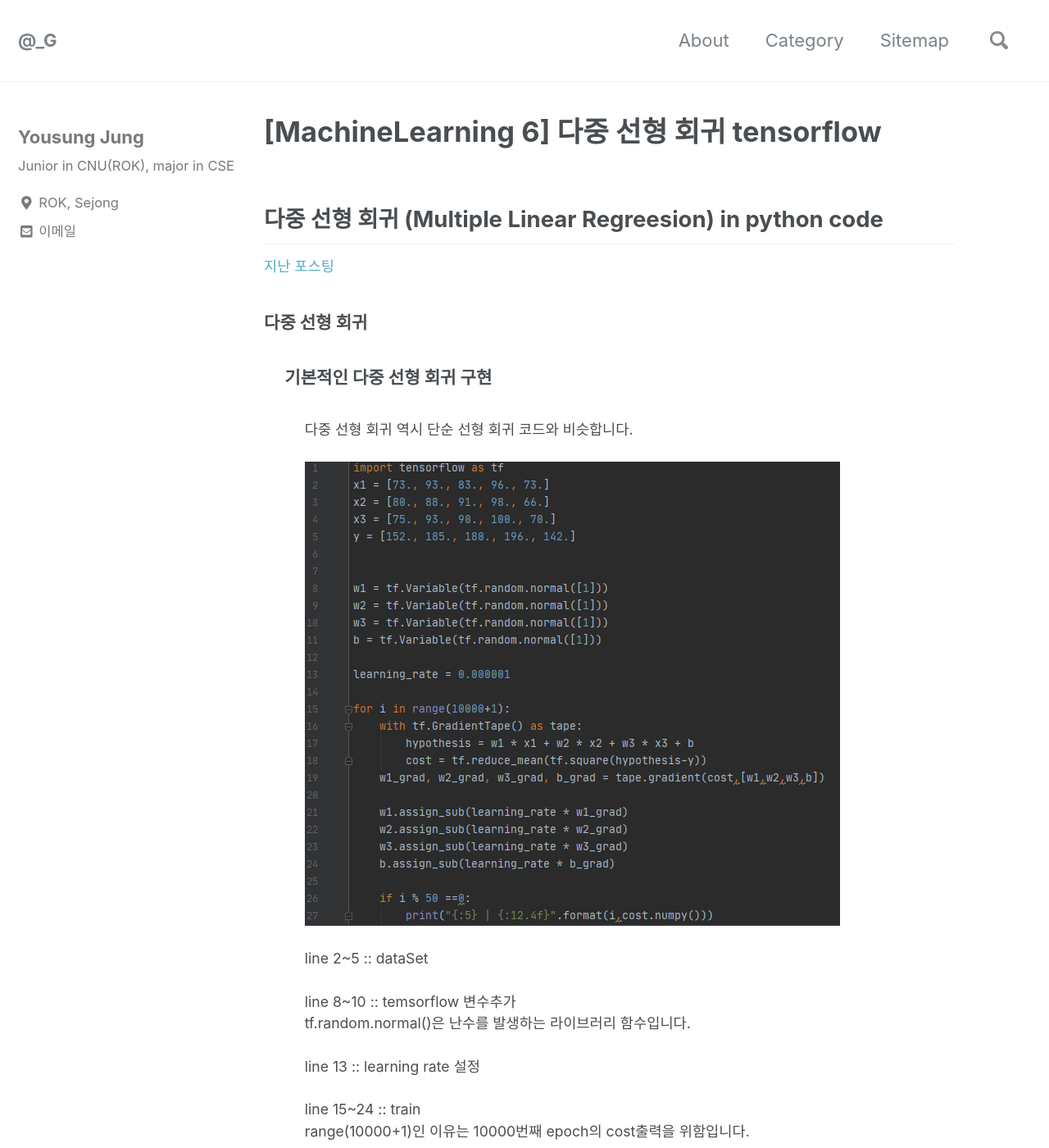
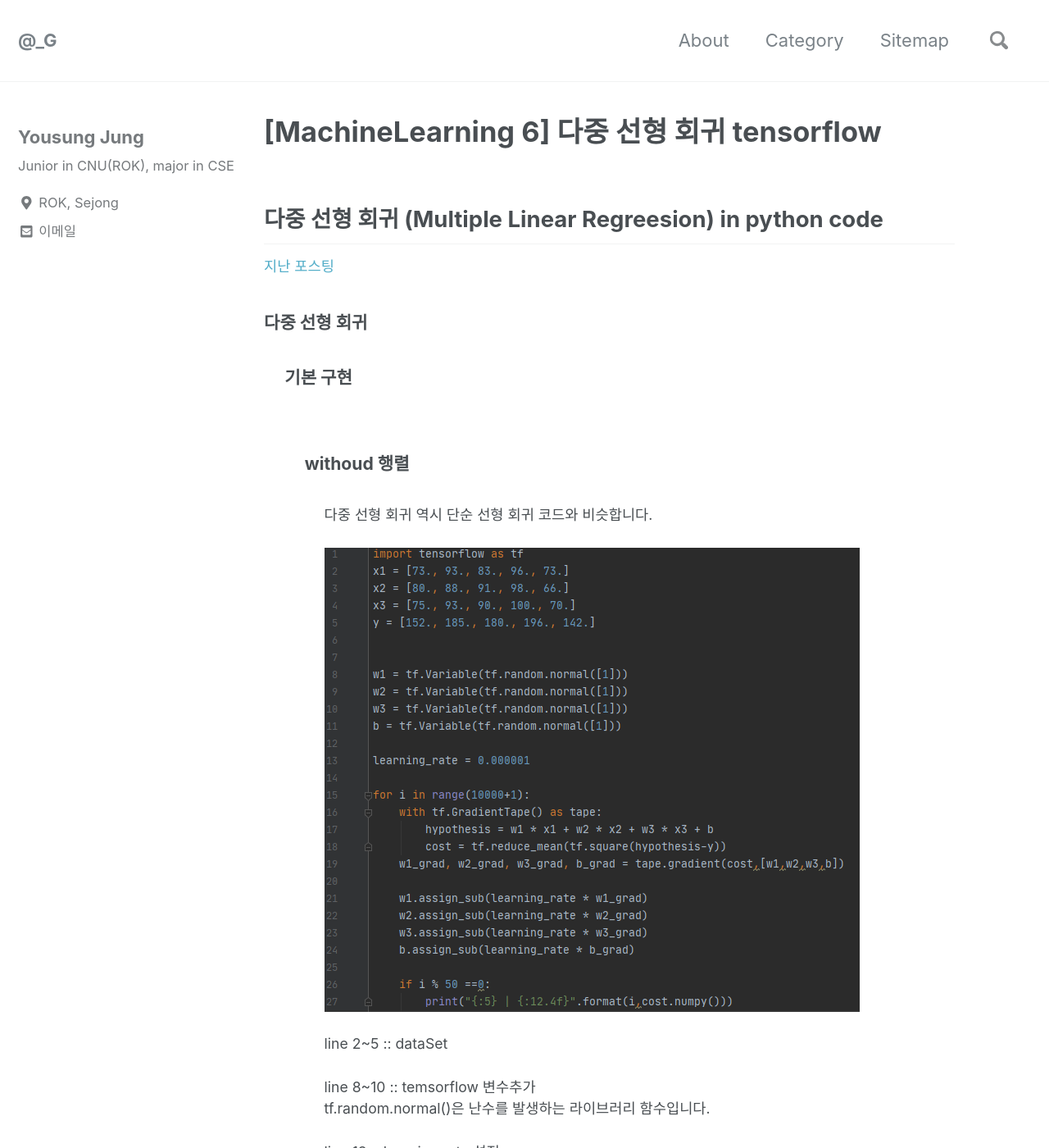
Before and after one commit to can019/can019.github.io, a Jekyll site: the page built from _posts/2020-09-02-MachineLearning-AI-6.md, in a window 1280 px wide and 1400 px high. Shown: the whole window at 82% size. Built offline with Jekyll 4.4.1, drawn with Linux system fonts in a browser that asks for light colours; nearby versions of some CDN libraries.

Commit message:
다중 선형 회귀 기본 code

```diff
--- a/_posts/2020-09-02-MachineLearning-AI-6.md
+++ b/_posts/2020-09-02-MachineLearning-AI-6.md
@@ -12,10 +12,13 @@ categories: MachineLearning DataAnalyze
     <h3 style = "font-size :1.2em"> 다중 선형 회귀</h3>
     	<div style = "margin-left : 3%">
 		      <div><!--chapter2-->
-    	       <h3 style = "font-size :1.2em"> 기본적인 다중 선형 회귀 구현</h3><br/>
+    	       <h3 style = "font-size :1.2em">기본 구현</h3><br/>
     				 <div style = "margin-left : 3%">
+               <div><!--chapter3-->
+                  <h3 style = "font-size :1.2em">withoud 행렬</h3><br/>
+                  <div style = "margin-left : 3%">
                     다중 선형 회귀 역시 단순 선형 회귀 코드와 비슷합니다.<br/><br/>
-					          <img src="/assets/photos/machineLearning6/multiple_linear_regression_code.png"><br/><br/>
+                    <img src="/assets/photos/machineLearning6/multiple_linear_regression_code.png"><br/><br/>
                     line 2~5 :: dataSet <br><br>
                     line 8~10 :: temsorflow 변수추가 <br>
                     tf.random.normal()은 난수를 발생하는 라이브러리 함수입니다.<br><br>
@@ -24,6 +27,14 @@ categories: MachineLearning DataAnalyze
                     line 15~24 :: train <br>
                     range(10000+1)인 이유는 10000번째 epoch의 cost출력을 위함입니다.<br><br>
                     line 26~27 :: cost 출력 <br>
+                  </div>
+                </div><!--chapter3-->
+                <div><!--chapter3-->
+                   <h3 style = "font-size :1.2em">with 행렬</h3><br/>
+                   <div style = "margin-left : 3%">
+
+                   </div>
+                 </div><!--chapter3-->
   			     </div>
   		  </div><!--chapter2-->
 	   </div>
```
